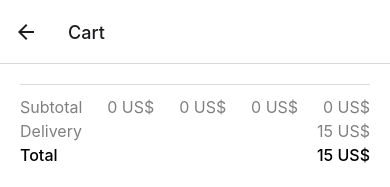
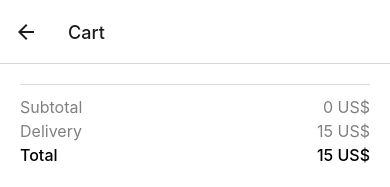
Before and after one commit to RaamVijith/NikeApp, a React Native app: screen /Cart in a window 390 px wide. Shown: the top 187 px of the page. Built offline with nearby package versions, Linux system fonts and the light colour scheme.

Commit message:
16/05/2023

```diff
--- a/src/screens/ShopingCartScreen.jsx
+++ b/src/screens/ShopingCartScreen.jsx
@@ -12,9 +12,6 @@ const ShoppingCartTotals = () => {
     <View style={styles.totalsContainer}>
       <View style={styles.row}>
         <Text style={styles.text}>Subtotal</Text>
-        <Text style={styles.text}> {subtotal} US$</Text>
-        <Text style={styles.text}> {subtotal} US$</Text>
-        <Text style={styles.text}> {subtotal} US$</Text>
         <Text style={styles.text}> {subtotal} US$</Text>
 
       </View>
```
